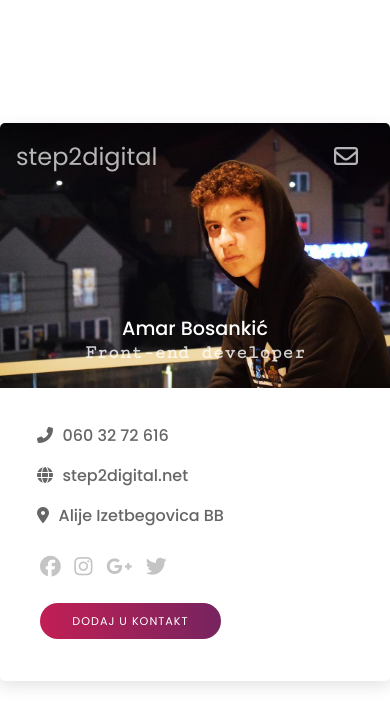
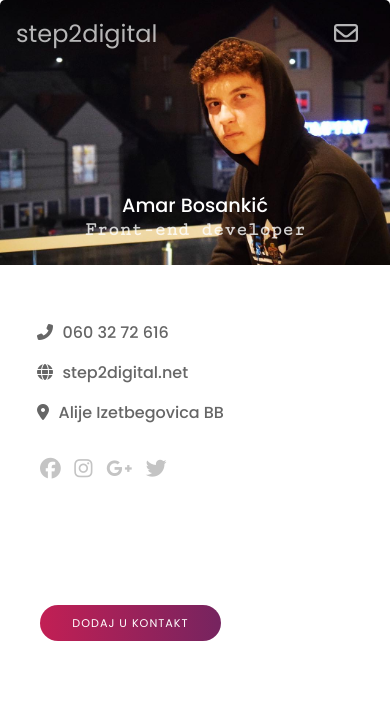
Before and after one commit to bosankic/DigitalVCard, a plain HTML site: page index.html in a window 390 px wide. Drawn offline with Linux system fonts and the light colour scheme.

Commit message:
Add files via upload

```diff
--- a/index.html
+++ b/index.html
@@ -33,7 +33,7 @@
                     <div class="about-container">
                         <a href="tel:0603272616" class="number"> <i class="fas fa-phone-alt"></i> &nbsp; 060 32 72 616</a> <br/>
                         <a href="https://step2digital.net/" class="number"> <i class="fas fa-globe"></i></i> &nbsp; step2digital.net</a> <br />
-                        <a href="tel:0603272616" class="number"> <i class="fas fa-map-marker-alt"></i> &nbsp; Alije Izetbegovica BB</a>
+                        <a href="https://goo.gl/maps/UqnJTtHfHTrRfsRL7" class="number"> <i class="fas fa-map-marker-alt"></i> &nbsp; Alije Izetbegovica BB</a>
                     </div>
                     <div class="icons-container">
                         <a href="#" class="icon">
--- a/style.css
+++ b/style.css
@@ -275,18 +275,31 @@ body{
     top: 50%;
     transform: translate(-50%, -50%) scale(1);
 }
-@media (max-width: 410px){
+@media (max-width: 738px){
     body{
         background:#fff;
     }
     .container{
         padding:0;
-        width:100%;
-        height: 100%;
-        margin:0;
-        position: absolute;
-        top:-20px;
+        top:0;
+        margin: 0;
+        min-height: 100%;
+        min-width: 100%;
+        border-radius: 0;
+        width: 100%;
     }
+    .card{
+        box-shadow: 0 0 0 0;
+    }
+    .about-container{
+        margin-top:20px;
+    }
+    .icons-container{
+        margin-top:5px;
+    }
+    .follow{
+        margin-top:100px;
+ }
 }
 
 @media (max-width: 370px){
@@ -299,12 +312,6 @@ body{
         height: 230px;
     }
 
-    .hamburger-menu{
-        width: 16px;
-        height: 12px;
-        top: 1.1rem;
-        left: 1.5rem;
-    }
 
     .mail{
         font-size: 1.1rem;
```
